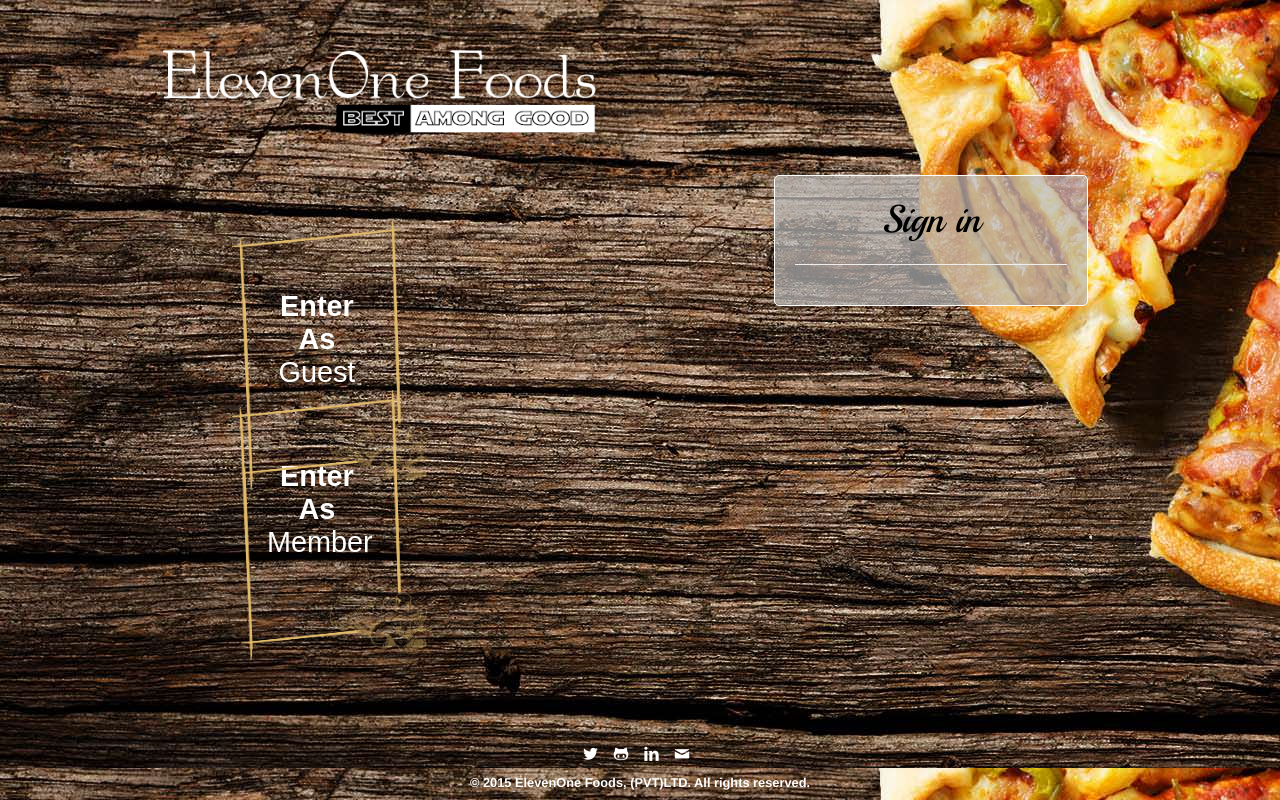
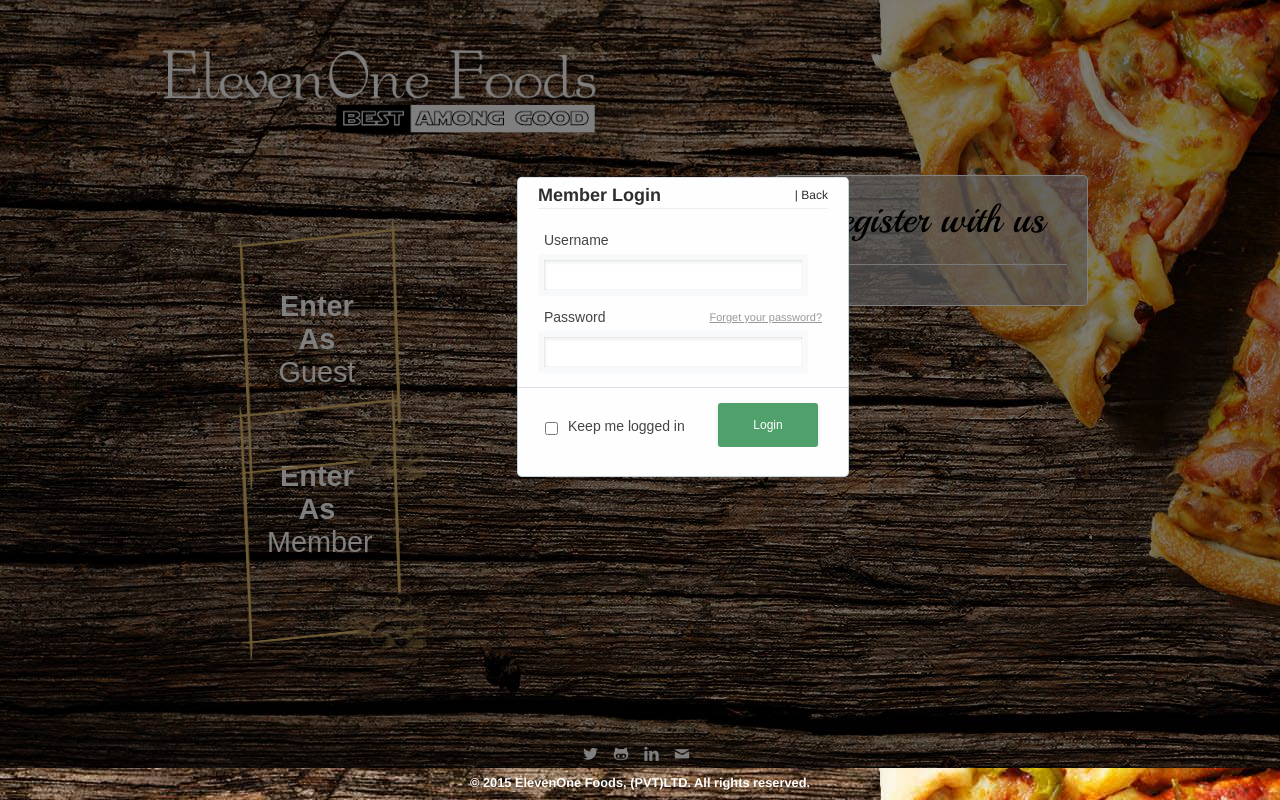
Before and after one commit to sancwk/ElevenOneFoods, a PHP site: page / in a window 1280 px wide, after a click on "Go, Login!". Run offline with PHP 8.4, Linux system fonts and the light colour scheme.

Commit message:
login UIs added

```diff
--- a/index.php
+++ b/index.php
@@ -23,10 +23,10 @@
 	</div>
 	<div id="content">
 		<div id="leftBlock">
-			<div id="guestUser"><a href="main.php"><img src="images/expresslogin.png" width="200px"></a>
+			<div id="guestUser"><a href="main.php" title="Go as guest!"><img src="images/expresslogin.png" width="200px"></a>
 					<div class="mid"><strong>Enter As</strong><br>Guest</div>
 			</div>
-			<div id="user"><a href="#" onclick="login()"><img src="images/expresslogin.png" width="200px"></a>
+			<div id="user"><img src="images/expresslogin.png" width="200px" onclick="login()" title="Go, Login!" style="cursor: pointer;">
 					<div class="mid"><strong>Enter As</strong><br>Member</div>
 			</div>
 		</div>
@@ -38,9 +38,27 @@
 			<h2 class="top-title" style="font-size:2.4em; color:#000; text-align:center;">Register with us</h2>
 			<hr>
 		</div>
-		<div id="login" class="rightBlock" style="display:none">
-			<h2 class="top-title" style="font-size:2.4em; color:#000; text-align:center;">Sign in</h2>
-			<hr>
+		<div id="login" class="ulogin" style="display:none">
+			<!-- <h2 class="top-title" style="font-size:2.4em; color:#000; text-align:center;">Sign in</h2>
+			<hr> -->
+
+				<div style="z-index:10; width:332px; height:300px; margin: 0 auto; margin-top:13%;">
+					<form class="box login">
+					<fieldset class="boxBody">
+						<h2 style="float:left; display:inline;">Member Login</h2>
+						<span title="Click to Dismiss!" style="display: inline; float:right; cursor: pointer;" onclick="dismiss()">| Back</span>
+						<hr>
+					  <label>Username</label>
+					  <input type="text" tabindex="1" placeholder="" required>
+					  <label><a href="#" class="rLink" tabindex="5">Forget your password?</a>Password</label>
+					  <input type="password" tabindex="2" required>
+					</fieldset>
+					<footer>
+					  <label><input type="checkbox" tabindex="3">Keep me logged in</label>
+					  <input type="submit" class="text-center form-btn form-btn" value="Login" style="width: 100px; float: right;" tabindex="4">
+					</footer>
+					</form>
+				</div>
 		</div>
 	</div>
 
@@ -59,8 +77,12 @@
 	<script type="text/javascript">
 		function login(){
 			document.getElementById('login').style.display = "block";
-			document.getElementById('reg').style.display = "none";
+			document.getElementById('login').style.background = "images/landing_bg.jpg";
 		}
+
+		function dismiss(){
+  			document.getElementById('login').style.display = "none";
+				}
 	</script>
 
 </body>
```
